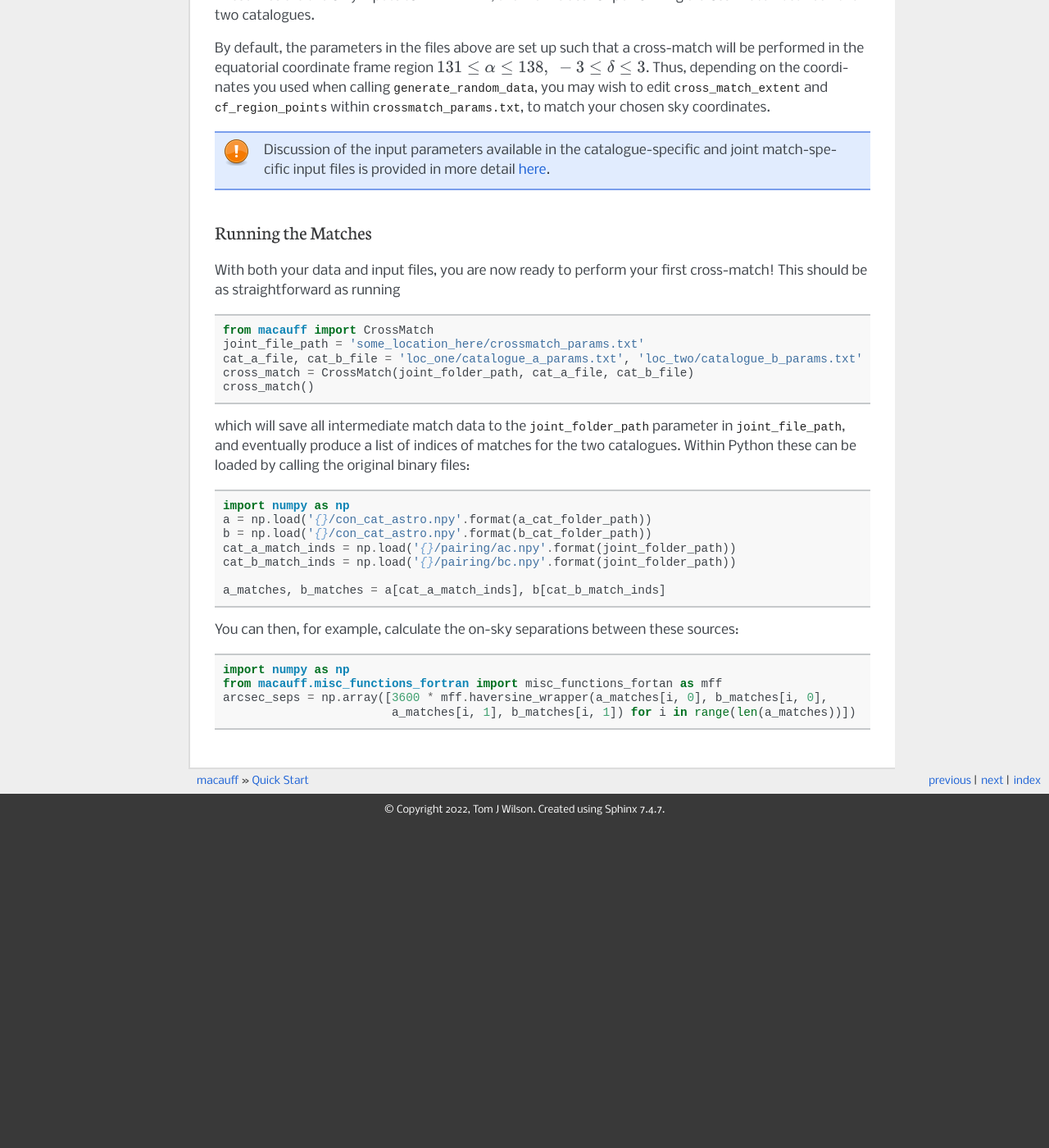
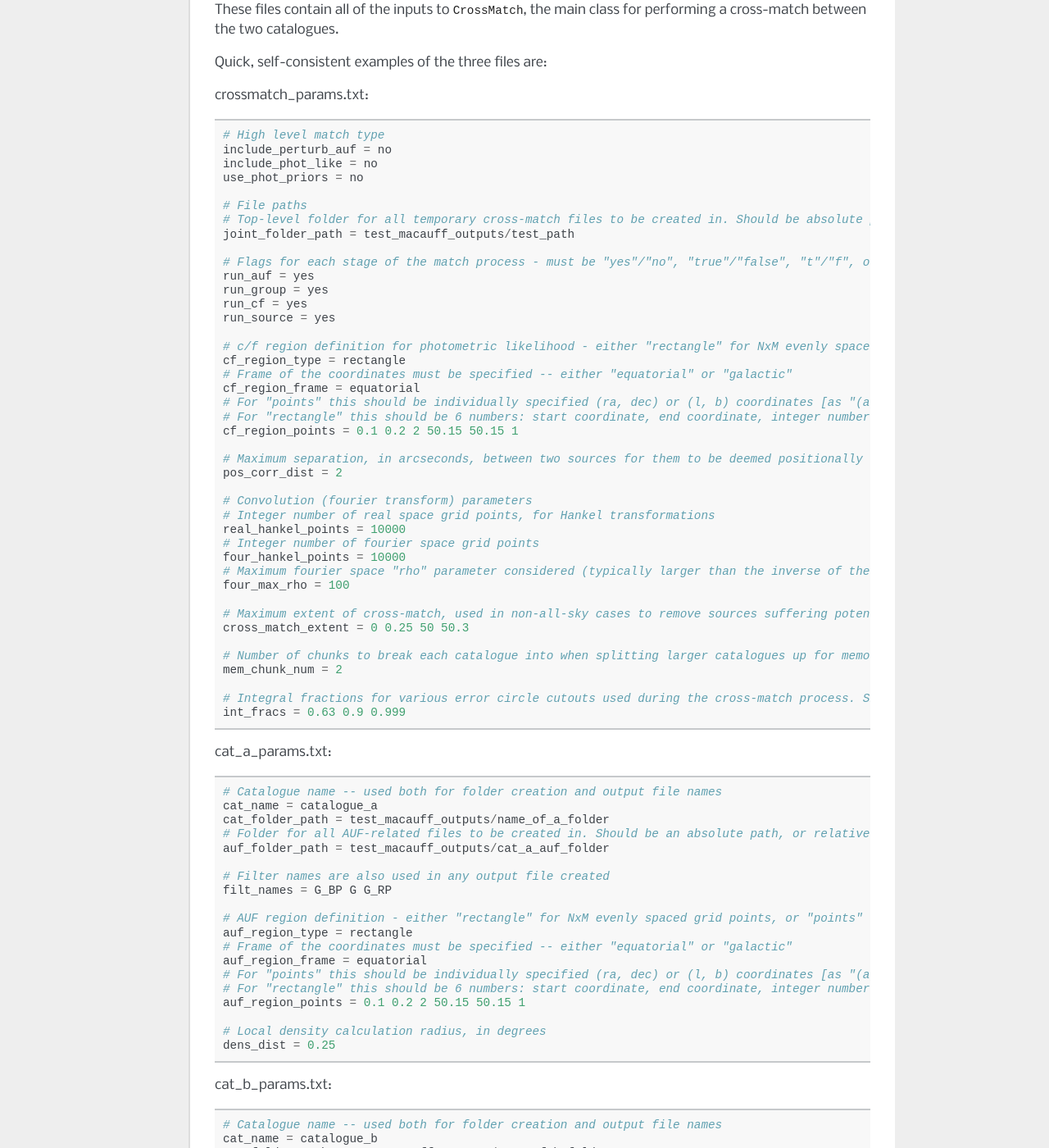
Before and after one commit to macauff/macauff, a Sphinx documentation site: the page built from docs/quickstart.rst, in a window 1280 px wide and 1400 px high, scrolled down 1273 px. Shown: the whole window at 82% size. Built offline with Sphinx 7.4.7, drawn with Linux system fonts in a browser that asks for light colours; before the commit the page ends 2280 px from its top, so only the background shows below that; some of the changed text lies outside the part shown.

Commit message:
Updated quickstart guide with new inputs for the re-structure due to potential chunks.

```diff
--- a/docs/quickstart.rst
+++ b/docs/quickstart.rst
@@ -29,7 +29,8 @@ and called with
 	extent = [0, 0.25, 50, 50.3]
 	num_filters_a, num_filters_b = 3, 2
 	a_uncert, b_uncert = 0.1, 0.3
-	a_cat_path, b_cat_path = 'name_of_a_folder', 'name_of_b_folder'
+	a_cat_path = 'test_macauff_outputs/name_of_a_folder'
+	b_cat_path = 'test_macauff_outputs/name_of_b_folder'
 	generate_random_data(num_a_source, num_b_source, num_common, extent, num_filters_a,
 	                     num_filters_b, a_uncert, b_uncert, a_cat_path, b_cat_path)
 
@@ -40,9 +41,98 @@ Input Parameters
 
 Once you have your catalogue files, you will next require the files containing the input parameters. Examples of these files can be found in the ``macauff`` test data folder, for `catalogue "a" <https://raw.githubusercontent.com/Onoddil/macauff/main/macauff/tests/data/cat_a_params.txt>`_, `catalogue "b" <https://raw.githubusercontent.com/Onoddil/macauff/main/macauff/tests/data/cat_b_params.txt>`_, and the `common cross-match <https://raw.githubusercontent.com/Onoddil/macauff/main/macauff/tests/data/crossmatch_params.txt>`_ parameters.
 
-These files are the only inputs to `~macauff.CrossMatch`, the main class for performing a cross-match between the two catalogues.
+These files contain all of the inputs to `~macauff.CrossMatch`, the main class for performing a cross-match between the two catalogues.
 
-By default, the parameters in the files above are set up such that a cross-match will be performed in the equatorial coordinate frame region :math:`131 \leq \alpha \leq 138,\ -3 \leq \delta \leq 3`. Thus, depending on the coordinates you used when calling `~macauff.tests.generate_random_data`, you may wish to edit ``cross_match_extent`` and ``cf_region_points`` within ``crossmatch_params.txt``, to match your chosen sky coordinates.
+Quick, self-consistent examples of the three files are:
+
+crossmatch_params.txt::
+
+	# High level match type
+	include_perturb_auf = no
+	include_phot_like = no
+	use_phot_priors = no
+
+	# File paths
+	# Top-level folder for all temporary cross-match files to be created in. Should be absolute path, or relative to folder script called in
+	joint_folder_path = test_macauff_outputs/test_path
+
+	# Flags for each stage of the match process - must be "yes"/"no", "true"/"false", "t"/"f", or "1"/"0"
+	run_auf = yes
+	run_group = yes
+	run_cf = yes
+	run_source = yes
+
+	# c/f region definition for photometric likelihood - either "rectangle" for NxM evenly spaced grid points, or "points" to define a list of two-point tuple coordinates, separated by a comma
+	cf_region_type = rectangle
+	# Frame of the coordinates must be specified -- either "equatorial" or "galactic"
+	cf_region_frame = equatorial
+	# For "points" this should be individually specified (ra, dec) or (l, b) coordinates [as "(a, b), (c, d)"]
+	# For "rectangle" this should be 6 numbers: start coordinate, end coordinate, integer number of data points from start to end (inclusive of both start and end), first for ra/l, then for dec/b (depending on cf_region_type), all separated by spaces
+	cf_region_points = 0.1 0.2 2 50.15 50.15 1
+
+	# Maximum separation, in arcseconds, between two sources for them to be deemed positionally correlated
+	pos_corr_dist = 2
+
+	# Convolution (fourier transform) parameters
+	# Integer number of real space grid points, for Hankel transformations
+	real_hankel_points = 10000
+	# Integer number of fourier space grid points
+	four_hankel_points = 10000
+	# Maximum fourier space "rho" parameter considered (typically larger than the inverse of the smallest Gaussian sigma)
+	four_max_rho = 100
+
+	# Maximum extent of cross-match, used in non-all-sky cases to remove sources suffering potential edge effects -- min/max first axis coordinates (ra/l) then min/max second axis coordinates (dec/b)
+	cross_match_extent = 0 0.25 50 50.3
+
+	# Number of chunks to break each catalogue into when splitting larger catalogues up for memory reasons
+	mem_chunk_num = 2
+
+	# Integral fractions for various error circle cutouts used during the cross-match process. Should be space-separated floats, in the order of <bright error circle fraction>, <field error circle fraction>, <potential counterpart integral limit>
+	int_fracs = 0.63 0.9 0.999
+
+cat_a_params.txt::
+
+	# Catalogue name -- used both for folder creation and output file names
+	cat_name = catalogue_a
+	cat_folder_path = test_macauff_outputs/name_of_a_folder
+	# Folder for all AUF-related files to be created in. Should be an absolute path, or relative to folder script called in.
+	auf_folder_path = test_macauff_outputs/cat_a_auf_folder
+
+	# Filter names are also used in any output file created
+	filt_names = G_BP G G_RP
+
+	# AUF region definition - either "rectangle" for NxM evenly spaced grid points, or "points" to define a list of two-point tuple coordinates, separated by a comma
+	auf_region_type = rectangle
+	# Frame of the coordinates must be specified -- either "equatorial" or "galactic"
+	auf_region_frame = equatorial
+	# For "points" this should be individually specified (ra, dec) or (l, b) coordinates [as "(a, b), (c, d)"]
+	# For "rectangle" this should be 6 numbers: start coordinate, end coordinate, integer number of data points from start to end (inclusive of both start and end), first for ra/l, then for dec/b (depending on auf_region_type), all separated by spaces
+	auf_region_points = 0.1 0.2 2 50.15 50.15 1
+
+	# Local density calculation radius, in degrees
+	dens_dist = 0.25
+
+cat_b_params.txt::
+
+	# Catalogue name -- used both for folder creation and output file names
+	cat_name = catalogue_b
+	cat_folder_path = test_macauff_outputs/name_of_b_folder
+	# Folder for all AUF-related files to be created in. Should be an absolute path, or relative to folder script called in.
+	auf_folder_path = test_macauff_outputs/cat_b_auf_folder
+
+	# Filter names are also used in any output file created
+	filt_names = W1 W2
+
+	# AUF region definition - either "rectangle" for NxM evenly spaced grid points, or "points" to define a list of two-point tuple coordinates, separated by a comma
+	auf_region_type = rectangle
+	# Frame of the coordinates must be specified -- either "equatorial" or "galactic"
+	auf_region_frame = equatorial
+	# For "points" this should be individually specified (ra, dec) or (l, b) coordinates [as "(a, b), (c, d)"]
+	# For "rectangle" this should be 6 numbers: start coordinate, end coordinate, integer number of data points from start to end (inclusive of both start and end), first for ra/l, then for dec/b (depending on auf_region_type), all separated by spaces
+	auf_region_points = 0.1 0.2 2 50.15 50.15 1
+
+	# Local density calculation radius, in degrees
+	dens_dist = 0.25
 
 .. note::
 	Discussion of the input parameters available in the catalogue-specific and joint match-specific input files is provided in more detail :doc:`here<inputs>`.
@@ -50,21 +140,21 @@ By default, the parameters in the files above are set up such that a cross-match
 Running the Matches
 ===================
 
-With both your data and input files, you are now ready to perform your first cross-match! This should be as straightforward as running
+With both your data and input files, you are now ready to perform your first cross-match! This should be as straightforward as saving the three above text files into a folder within ``test_macauff_inputs`` (e.g. ``match_run``) and, from the same folder as ``test_macauff_inputs`` is located in, running
 
 .. code-block:: python
 
 	from macauff import CrossMatch
-	joint_file_path = 'some_location_here/crossmatch_params.txt'
-	cat_a_file, cat_b_file = 'loc_one/catalogue_a_params.txt', 'loc_two/catalogue_b_params.txt'
-	cross_match = CrossMatch(joint_folder_path, cat_a_file, cat_b_file)
+	parameter_file_path = 'test_macauff_inputs'
+	cross_match = CrossMatch(parameter_file_path, use_mpi=False)
 	cross_match()
 
-which will save all intermediate match data to the ``joint_folder_path`` parameter in ``joint_file_path``, and eventually produce a list of indices of matches for the two catalogues. Within Python these can be loaded by calling the original binary files::
+which will save all intermediate match data to the ``joint_folder_path`` parameter in ``joint_file_path`` (``test_macauff_outputs/test_path`` if you used the files as given above), and eventually produce a list of indices of matches for the two catalogues. Within Python these can be loaded by calling the original binary files::
 
 	import numpy as np
-	a = np.load('{}/con_cat_astro.npy'.format(a_cat_folder_path))
-	b = np.load('{}/con_cat_astro.npy'.format(b_cat_folder_path))
+	joint_folder_path = 'test_macauff_outputs/test_path'
+	a = np.load('{}/con_cat_astro.npy'.format(a_cat_path))
+	b = np.load('{}/con_cat_astro.npy'.format(b_cat_path))
 	cat_a_match_inds = np.load('{}/pairing/ac.npy'.format(joint_folder_path))
 	cat_b_match_inds = np.load('{}/pairing/bc.npy'.format(joint_folder_path))
 
@@ -72,7 +162,6 @@ which will save all intermediate match data to the ``joint_folder_path`` paramet
 
 You can then, for example, calculate the on-sky separations between these sources::
 
-	import numpy as np
 	from macauff.misc_functions_fortran import misc_functions_fortan as mff
 	arcsec_seps = np.array([3600 * mff.haversine_wrapper(a_matches[i, 0], b_matches[i, 0],
 	                        a_matches[i, 1], b_matches[i, 1]) for i in range(len(a_matches))])
```
Also changed, not shown: 1 other file.
